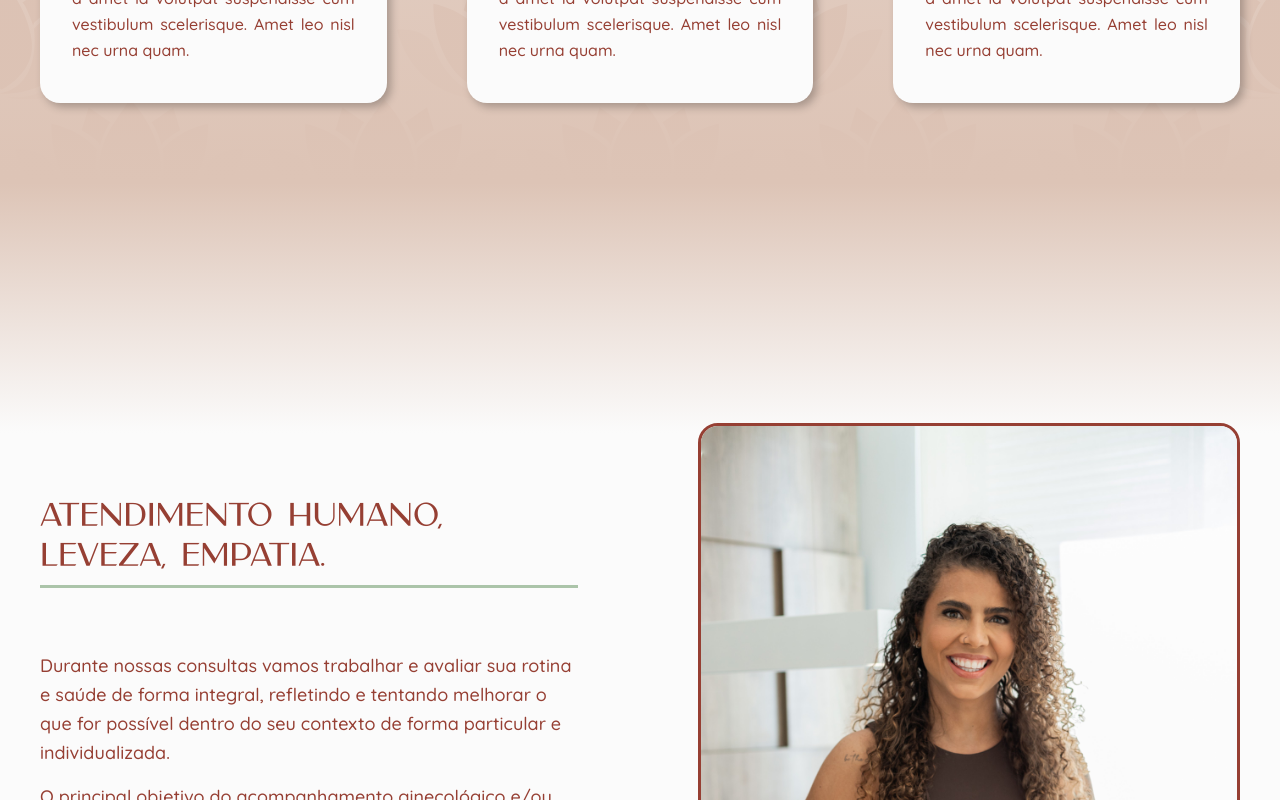
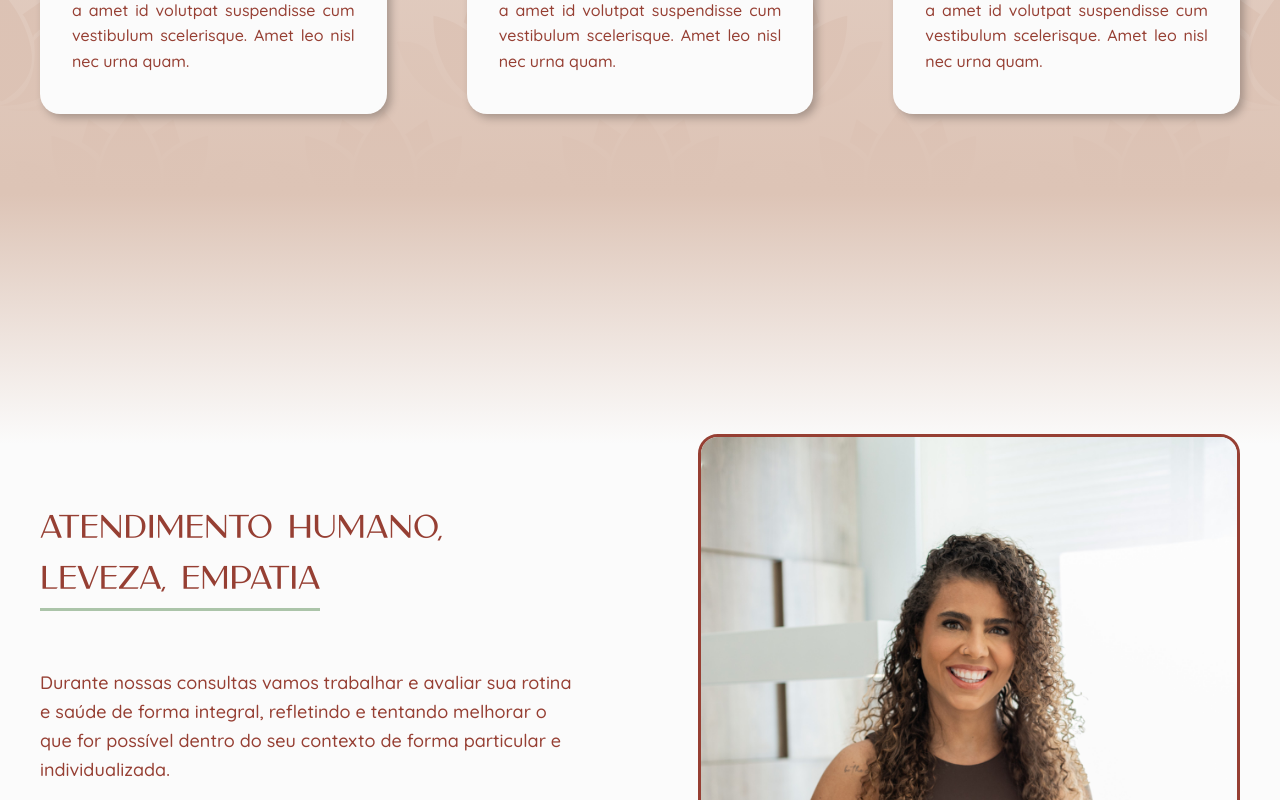
Before and after one commit to capelaum/projeto-naiara, a Next.js app: page / in a window 1280 px wide. Shown: the part 2918-3718 px from the top of the page. Built offline with nearby package versions, Linux system fonts and the light colour scheme; no server answers.

Commit message:
fix: section appointment heading

```diff
--- a/src/components/SectionHeading/styles.ts
+++ b/src/components/SectionHeading/styles.ts
@@ -5,4 +5,5 @@ export const StyledHeading = styled(Heading, {
   borderBottom: '3px solid $highlight',
   paddingBottom: '0.5rem',
   textTransform: 'uppercase',
+  lineHeight: '$base',
 })
--- a/src/sections/Appointment/index.tsx
+++ b/src/sections/Appointment/index.tsx
@@ -1,6 +1,6 @@
 import { ContactButton } from '~/components/ContactButton'
 import { Container } from '~/components/Container'
-import { SectionHeading } from '~/components/SectionHeading'
+import { Heading } from '~/components/Heading'
 import { Text } from '~/components/Text'
 import { AppointmentSlider } from './AppointmentSlider'
 import {
@@ -14,7 +14,9 @@ export function Appointment() {
     <Container as="section">
       <AppointmentWrapper>
         <AppointmentContent>
-          <SectionHeading title="Atendimento Humano, leveza, empatia." />
+          <Heading size="lg" as="h1">
+            Atendimento Humano, <br /> <span>leveza, empatia</span>
+          </Heading>
 
           <AppointmentText>
             <Text size="lg" weight="medium">
--- a/src/sections/Appointment/styles.ts
+++ b/src/sections/Appointment/styles.ts
@@ -16,6 +16,10 @@ export const AppointmentWrapper = styled('div', {
 
   marginBottom: '5rem',
   gap: '7.5rem',
+
+  '@bp1': {
+    gap: '2.5rem',
+  },
 
   '@bp2': {
     flexDirection: 'column',
@@ -43,10 +47,24 @@ export const AppointmentContent = styled('div', {
 
   [`& ${Heading}`]: {
     marginBottom: '4rem',
+    lineHeight: '$base',
+
+    textTransform: 'uppercase',
+
+    span: {
+      borderBottom: '3px solid $highlight',
+      paddingBottom: '0.5rem',
+    },
   },
 
   '@bp2': {
     maxWidth: '100%',
+  },
+
+  '@bp3': {
+    [`& ${Heading}`]: {
+      fontSize: '$2xl',
+    },
   },
 })
 
```
